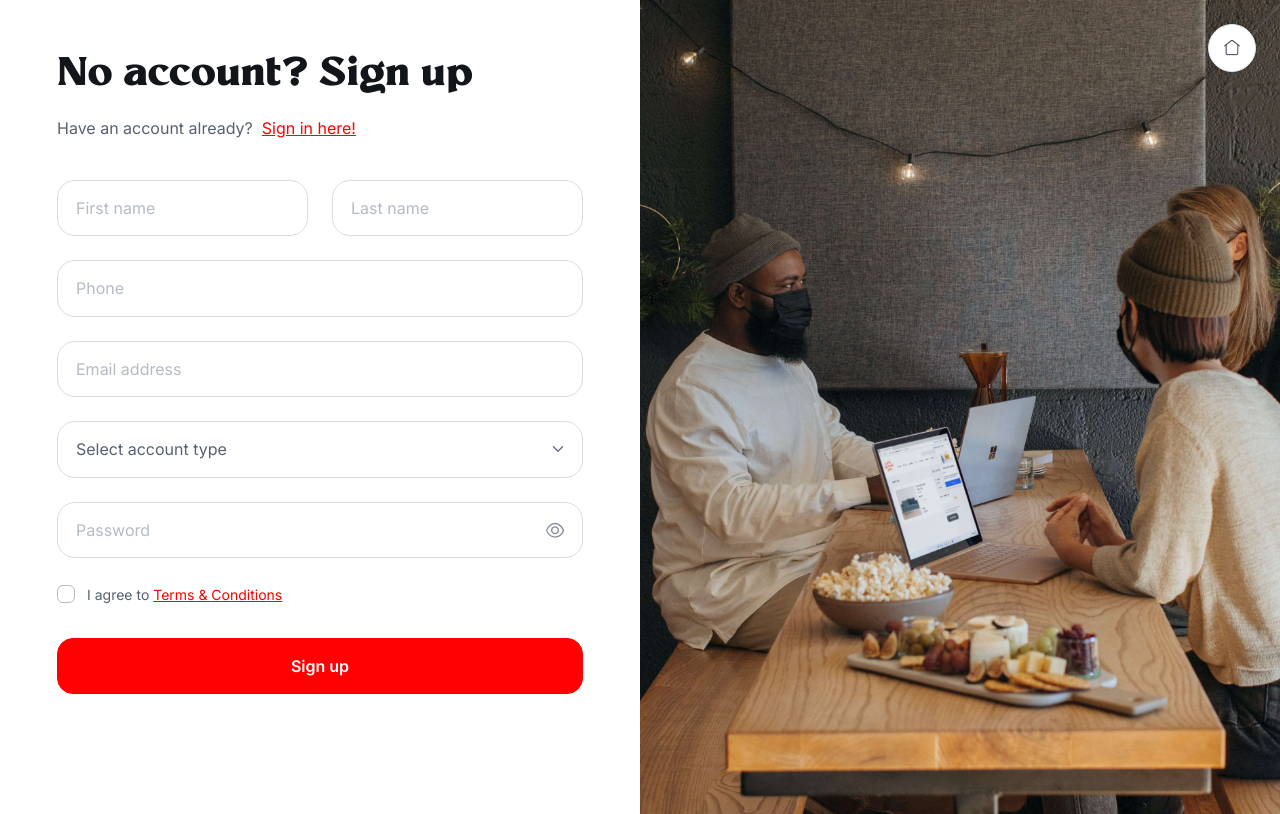
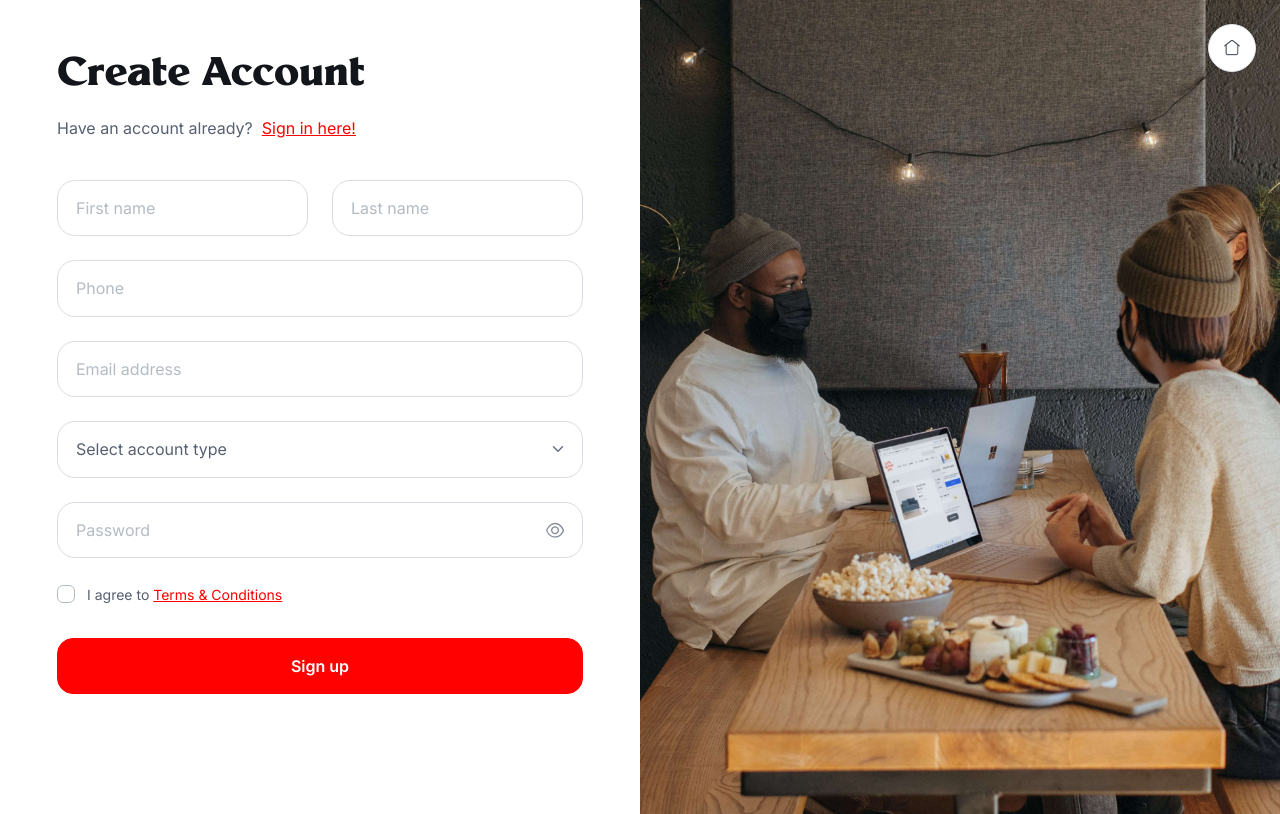
Before and after one commit to codystack/sidehuzzle, a PHP site: page /sign-up in a window 1280 px wide. Run offline with PHP 8.4, Linux system fonts and the light colour scheme; some web fonts are replaced.

Commit message:
sign up added

```diff
--- a/sign-up.php
+++ b/sign-up.php
@@ -5,7 +5,7 @@ include "./components/header.php";
                 <a class="text-nav btn btn-icon bg-light border rounded-circle position-absolute top-0 end-0 p-0 mt-3 me-3 mt-sm-4 me-sm-4" href="./" data-bs-toggle="tooltip" data-bs-placement="left" title="Back to home"><i class="ai-home"></i></a>
                 <div class="d-flex flex-column align-items-center w-lg-50 h-100 px-3 px-lg-5 pt-5">
                 <div class="w-100 mt-auto" style="max-width: 526px;">
-                    <h1>No account? Sign up</h1>
+                    <h1>Create Account</h1>
                     <p class="pb-3 mb-3 mb-lg-4">Have an account already?&nbsp;&nbsp;<a href='login'>Sign in here!</a></p>
                     <form class="needs-validation" novalidate>
                     <div class="row row-cols-1 row-cols-sm-2">
```
